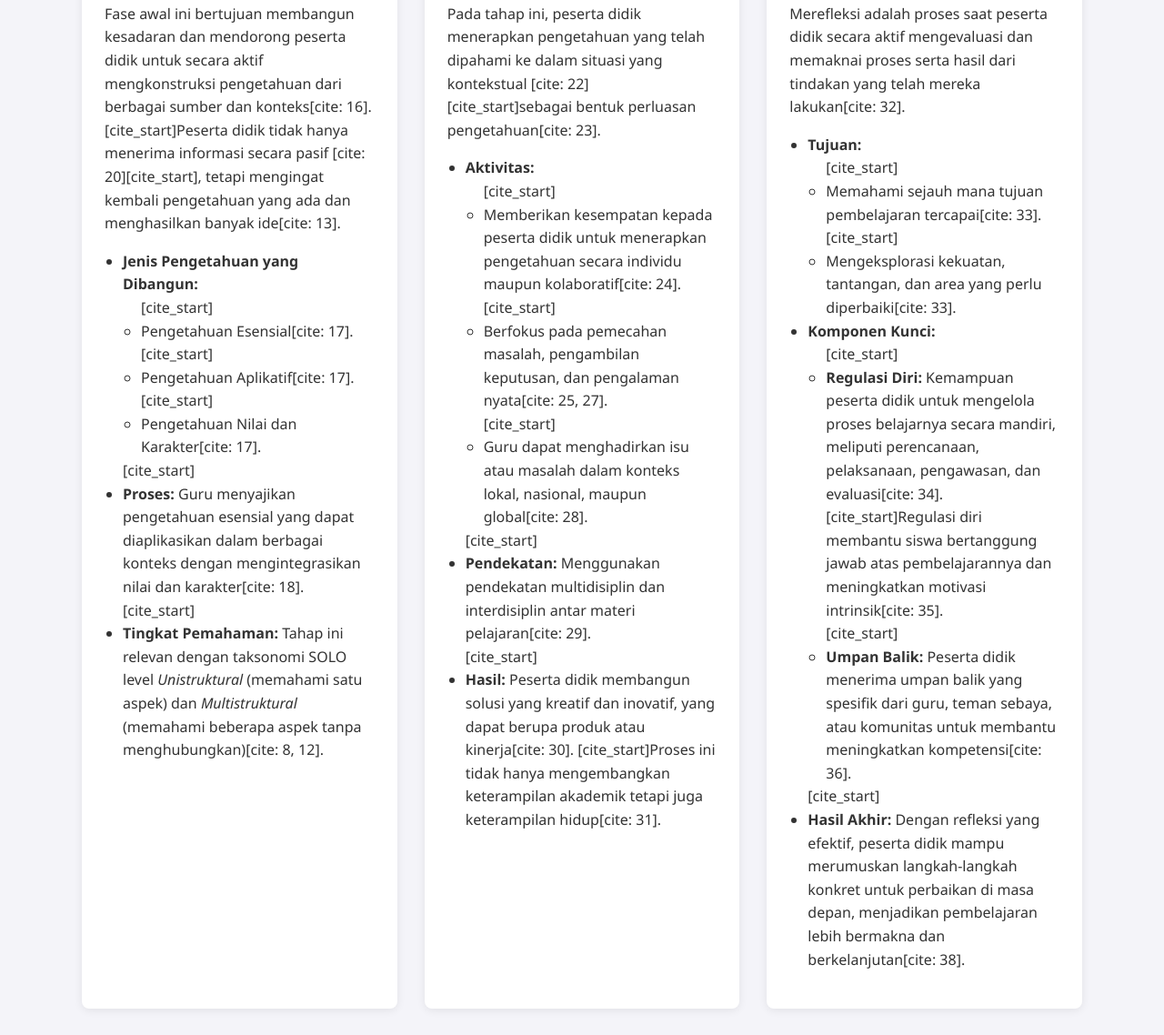
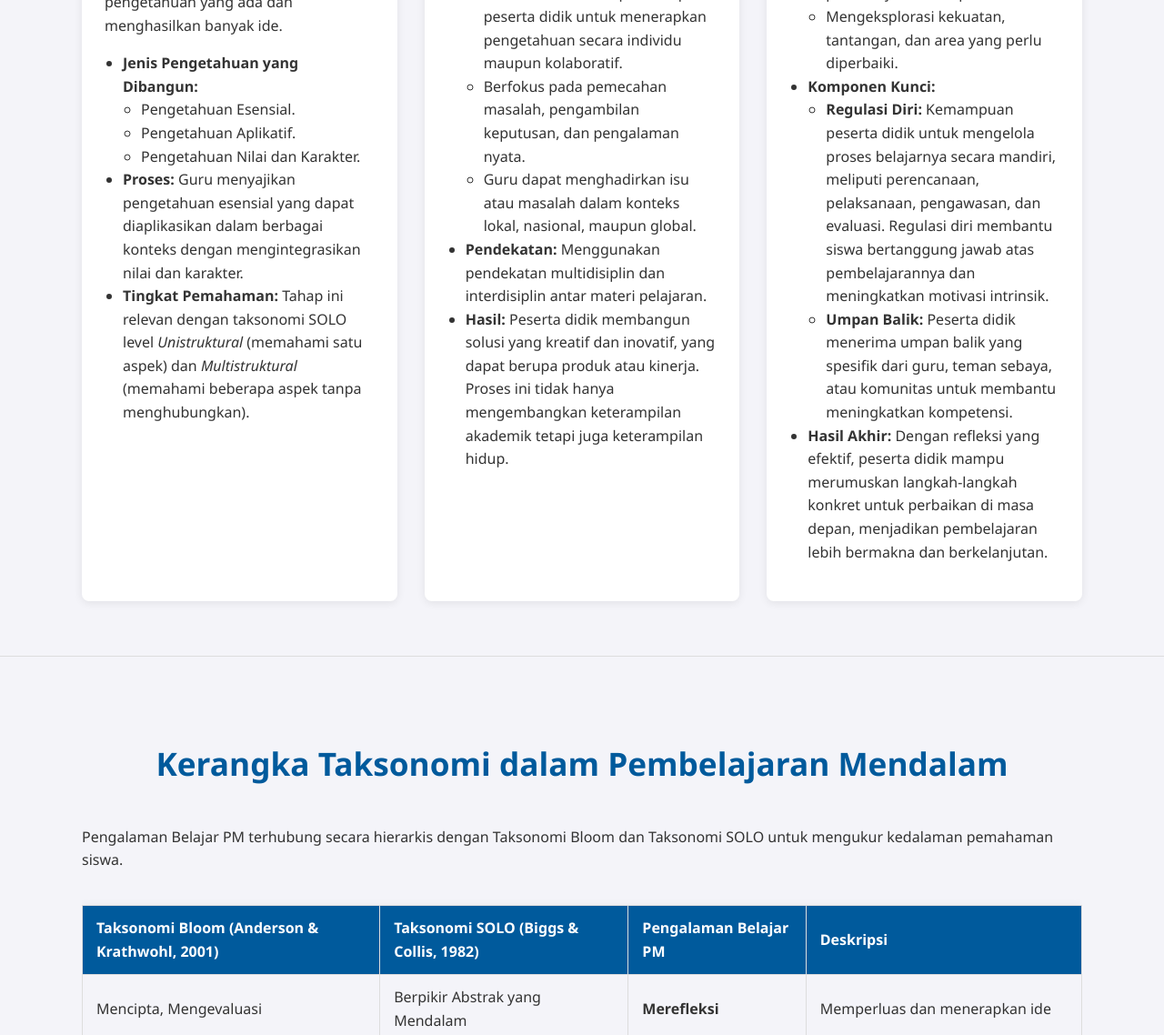
Before and after one commit to suwito2021/pembelajaran-mendalam, a plain HTML site: page index.html in a window 1280 px wide. Shown: the part 1662-2800 px from the top of the page at 91% size. Drawn offline with Linux system fonts and the light colour scheme.

Commit message:
index.html

```diff
--- a/index.html
+++ b/index.html
@@ -225,8 +225,8 @@
                 <h1>Pengalaman Belajar dalam Pembelajaran Mendalam</h1>
                 <p class="subtitle">Sebuah kerangka kerja yang dirancang untuk membawa peserta didik melampaui hafalan menuju pemahaman, aplikasi, dan refleksi yang bermakna.</p>
                 <figure>
-                    <img src="https://storage.googleapis.com/showcase-91183.appspot.com/6173266f-4091-4993-80e9-f3088b90c74a.webp" alt="Diagram Siklus Pembelajaran Mendalam: Memahami, Mengaplikasi, Merefleksi">
-                    [cite_start]<figcaption>Kerangka Pengalaman Belajar dalam Pembelajaran Mendalam (PM) [cite: 16]</figcaption>
+                    <img src="https://ahmadiandianto.com/wp-content/uploads/2025/03/image.png" alt="Diagram Siklus Pembelajaran Mendalam: Memahami, Mengaplikasi, Merefleksi">
+                    <figcaption>Kerangka Pengalaman Belajar dalam Pembelajaran Mendalam (PM)</figcaption>
                 </figure>
             </div>
         </section>
@@ -234,63 +234,63 @@
         <section id="konsep">
             <div class="container">
                 <h2>Konsep Dasar Pengalaman Belajar</h2>
-                [cite_start]<p>Pengalaman belajar merupakan inti dari Pembelajaran Mendalam (PM)[cite: 4]. [cite_start]Ini adalah proses yang dialami individu saat memperoleh pengetahuan, keterampilan, atau nilai[cite: 2]. [cite_start]Pengalaman ini dapat terjadi di berbagai lingkungan—seperti sekolah, rumah, atau kehidupan sehari-hari [cite: 3][cite_start]—dan melibatkan interaksi aktif dengan materi pelajaran, guru, teman sejawat, dan lingkungan itu sendiri[cite: 3].</p>
-                [cite_start]<p>Dalam konteks PM, aktivitas belajar ini dirancang berdasarkan kerangka Taksonomi SOLO dan Taksonomi Bloom untuk memastikan tercapainya pemahaman yang mendalam[cite: 4, 10].</p>
+                <p>Pengalaman belajar merupakan inti dari Pembelajaran Mendalam (PM). Ini adalah proses yang dialami individu saat memperoleh pengetahuan, keterampilan, atau nilai. Pengalaman ini dapat terjadi di berbagai lingkungan—seperti sekolah, rumah, atau kehidupan sehari-hari—dan melibatkan interaksi aktif dengan materi pelajaran, guru, teman sejawat, dan lingkungan itu sendiri.</p>
+                <p>Dalam konteks PM, aktivitas belajar ini dirancang berdasarkan kerangka Taksonomi SOLO dan Taksonomi Bloom untuk memastikan tercapainya pemahaman yang mendalam.</p>
             </div>
         </section>
 
         <section id="tahapan">
             <div class="container">
                 <h2>Tiga Tahapan Pengalaman Belajar</h2>
-                [cite_start]<p>Pengalaman belajar dalam PM diciptakan melalui siklus tiga proses utama: Memahami, Mengaplikasi, dan Merefleksi[cite: 15].</p>
+                <p>Pengalaman belajar dalam PM diciptakan melalui siklus tiga proses utama: Memahami, Mengaplikasi, dan Merefleksi.</p>
                 <div class="tahapan-cards">
                     <div class="card">
                         <h3>1. Memahami</h3>
-                        [cite_start]<p>Fase awal ini bertujuan membangun kesadaran dan mendorong peserta didik untuk secara aktif mengkonstruksi pengetahuan dari berbagai sumber dan konteks[cite: 16]. [cite_start]Peserta didik tidak hanya menerima informasi secara pasif [cite: 20][cite_start], tetapi mengingat kembali pengetahuan yang ada dan menghasilkan banyak ide[cite: 13].</p>
+                        <p>Fase awal ini bertujuan membangun kesadaran dan mendorong peserta didik untuk secara aktif mengkonstruksi pengetahuan dari berbagai sumber dan konteks. Peserta didik tidak hanya menerima informasi secara pasif, tetapi mengingat kembali pengetahuan yang ada dan menghasilkan banyak ide.</p>
                         <ul>
                             <li><strong>Jenis Pengetahuan yang Dibangun:</strong>
                                 <ul>
-                                    [cite_start]<li>Pengetahuan Esensial[cite: 17].</li>
-                                    [cite_start]<li>Pengetahuan Aplikatif[cite: 17].</li>
-                                    [cite_start]<li>Pengetahuan Nilai dan Karakter[cite: 17].</li>
+                                    <li>Pengetahuan Esensial.</li>
+                                    <li>Pengetahuan Aplikatif.</li>
+                                    <li>Pengetahuan Nilai dan Karakter.</li>
                                 </ul>
                             </li>
-                            [cite_start]<li><strong>Proses:</strong> Guru menyajikan pengetahuan esensial yang dapat diaplikasikan dalam berbagai konteks dengan mengintegrasikan nilai dan karakter[cite: 18].</li>
-                            [cite_start]<li><strong>Tingkat Pemahaman:</strong> Tahap ini relevan dengan taksonomi SOLO level <em>Unistruktural</em> (memahami satu aspek) dan <em>Multistruktural</em> (memahami beberapa aspek tanpa menghubungkan)[cite: 8, 12].</li>
+                            <li><strong>Proses:</strong> Guru menyajikan pengetahuan esensial yang dapat diaplikasikan dalam berbagai konteks dengan mengintegrasikan nilai dan karakter.</li>
+                            <li><strong>Tingkat Pemahaman:</strong> Tahap ini relevan dengan taksonomi SOLO level <em>Unistruktural</em> (memahami satu aspek) dan <em>Multistruktural</em> (memahami beberapa aspek tanpa menghubungkan).</li>
                         </ul>
                     </div>
                     <div class="card">
                         <h3>2. Mengaplikasi</h3>
-                        [cite_start]<p>Pada tahap ini, peserta didik menerapkan pengetahuan yang telah dipahami ke dalam situasi yang kontekstual [cite: 22] [cite_start]sebagai bentuk perluasan pengetahuan[cite: 23].</p>
+                        <p>Pada tahap ini, peserta didik menerapkan pengetahuan yang telah dipahami ke dalam situasi yang kontekstual sebagai bentuk perluasan pengetahuan.</p>
                         <ul>
                             <li><strong>Aktivitas:</strong>
                                 <ul>
-                                    [cite_start]<li>Memberikan kesempatan kepada peserta didik untuk menerapkan pengetahuan secara individu maupun kolaboratif[cite: 24].</li>
-                                    [cite_start]<li>Berfokus pada pemecahan masalah, pengambilan keputusan, dan pengalaman nyata[cite: 25, 27].</li>
-                                    [cite_start]<li>Guru dapat menghadirkan isu atau masalah dalam konteks lokal, nasional, maupun global[cite: 28].</li>
+                                    <li>Memberikan kesempatan kepada peserta didik untuk menerapkan pengetahuan secara individu maupun kolaboratif.</li>
+                                    <li>Berfokus pada pemecahan masalah, pengambilan keputusan, dan pengalaman nyata.</li>
+                                    <li>Guru dapat menghadirkan isu atau masalah dalam konteks lokal, nasional, maupun global.</li>
                                 </ul>
                             </li>
-                            [cite_start]<li><strong>Pendekatan:</strong> Menggunakan pendekatan multidisiplin dan interdisiplin antar materi pelajaran[cite: 29].</li>
-                            [cite_start]<li><strong>Hasil:</strong> Peserta didik membangun solusi yang kreatif dan inovatif, yang dapat berupa produk atau kinerja[cite: 30]. [cite_start]Proses ini tidak hanya mengembangkan keterampilan akademik tetapi juga keterampilan hidup[cite: 31].</li>
+                            <li><strong>Pendekatan:</strong> Menggunakan pendekatan multidisiplin dan interdisiplin antar materi pelajaran.</li>
+                            <li><strong>Hasil:</strong> Peserta didik membangun solusi yang kreatif dan inovatif, yang dapat berupa produk atau kinerja. Proses ini tidak hanya mengembangkan keterampilan akademik tetapi juga keterampilan hidup.</li>
                         </ul>
                     </div>
                     <div class="card">
                         <h3>3. Merefleksi</h3>
-                        [cite_start]<p>Merefleksi adalah proses saat peserta didik secara aktif mengevaluasi dan memaknai proses serta hasil dari tindakan yang telah mereka lakukan[cite: 32].</p>
+                        <p>Merefleksi adalah proses saat peserta didik secara aktif mengevaluasi dan memaknai proses serta hasil dari tindakan yang telah mereka lakukan.</p>
                         <ul>
                             <li><strong>Tujuan:</strong>
                                 <ul>
-                                    [cite_start]<li>Memahami sejauh mana tujuan pembelajaran tercapai[cite: 33].</li>
-                                    [cite_start]<li>Mengeksplorasi kekuatan, tantangan, dan area yang perlu diperbaiki[cite: 33].</li>
+                                    <li>Memahami sejauh mana tujuan pembelajaran tercapai.</li>
+                                    <li>Mengeksplorasi kekuatan, tantangan, dan area yang perlu diperbaiki.</li>
                                 </ul>
                             </li>
                             <li><strong>Komponen Kunci:</strong>
                                 <ul>
-                                    [cite_start]<li><strong>Regulasi Diri:</strong> Kemampuan peserta didik untuk mengelola proses belajarnya secara mandiri, meliputi perencanaan, pelaksanaan, pengawasan, dan evaluasi[cite: 34]. [cite_start]Regulasi diri membantu siswa bertanggung jawab atas pembelajarannya dan meningkatkan motivasi intrinsik[cite: 35].</li>
-                                    [cite_start]<li><strong>Umpan Balik:</strong> Peserta didik menerima umpan balik yang spesifik dari guru, teman sebaya, atau komunitas untuk membantu meningkatkan kompetensi[cite: 36].</li>
+                                    <li><strong>Regulasi Diri:</strong> Kemampuan peserta didik untuk mengelola proses belajarnya secara mandiri, meliputi perencanaan, pelaksanaan, pengawasan, dan evaluasi. Regulasi diri membantu siswa bertanggung jawab atas pembelajarannya dan meningkatkan motivasi intrinsik.</li>
+                                    <li><strong>Umpan Balik:</strong> Peserta didik menerima umpan balik yang spesifik dari guru, teman sebaya, atau komunitas untuk membantu meningkatkan kompetensi.</li>
                                 </ul>
                             </li>
-                            [cite_start]<li><strong>Hasil Akhir:</strong> Dengan refleksi yang efektif, peserta didik mampu merumuskan langkah-langkah konkret untuk perbaikan di masa depan, menjadikan pembelajaran lebih bermakna dan berkelanjutan[cite: 38].</li>
+                            <li><strong>Hasil Akhir:</strong> Dengan refleksi yang efektif, peserta didik mampu merumuskan langkah-langkah konkret untuk perbaikan di masa depan, menjadikan pembelajaran lebih bermakna dan berkelanjutan.</li>
                         </ul>
                     </div>
                 </div>
@@ -300,15 +300,15 @@
         <section id="taksonomi">
             <div class="container">
                 <h2>Kerangka Taksonomi dalam Pembelajaran Mendalam</h2>
-                [cite_start]<p>Pengalaman Belajar PM terhubung secara hierarkis dengan Taksonomi Bloom dan Taksonomi SOLO untuk mengukur kedalaman pemahaman siswa[cite: 4, 10].</p>
+                <p>Pengalaman Belajar PM terhubung secara hierarkis dengan Taksonomi Bloom dan Taksonomi SOLO untuk mengukur kedalaman pemahaman siswa.</p>
                 <div class="table-container">
                     <table>
                         <thead>
                             <tr>
-                                [cite_start]<th>Taksonomi Bloom (Anderson & Krathwohl, 2001) [cite: 11]</th>
-                                [cite_start]<th>Taksonomi SOLO (Biggs & Collis, 1982) [cite: 11]</th>
-                                [cite_start]<th>Pengalaman Belajar PM [cite: 11]</th>
-                                [cite_start]<th>Deskripsi [cite: 11]</th>
+                                <th>Taksonomi Bloom (Anderson & Krathwohl, 2001)</th>
+                                <th>Taksonomi SOLO (Biggs & Collis, 1982)</th>
+                                <th>Pengalaman Belajar PM</th>
+                                <th>Deskripsi</th>
                             </tr>
                         </thead>
                         <tbody>
@@ -340,7 +340,7 @@
                                 <td>(Tidak ada)</td>
                                 <td>Prastruktural</td>
                                 <td>(Belum Memasuki Tahap)</td>
-                                [cite_start]<td>Belum Memahami [cite: 11] [cite_start]/ Tidak memahami materi [cite: 8]</td>
+                                <td>Belum Memahami / Tidak memahami materi</td>
                             </tr>
                         </tbody>
                     </table>
@@ -351,7 +351,7 @@
 
     <footer>
         <div class="container">
-            <p>&copy; 2024 | Dihasilkan berdasarkan dokumen "Naskah Akademik Pembelajaran Mendalam".</p>
+            <p>&copy; 2025 | Konsep Pembelajaran Mendalam</p>
         </div>
     </footer>
 
```
